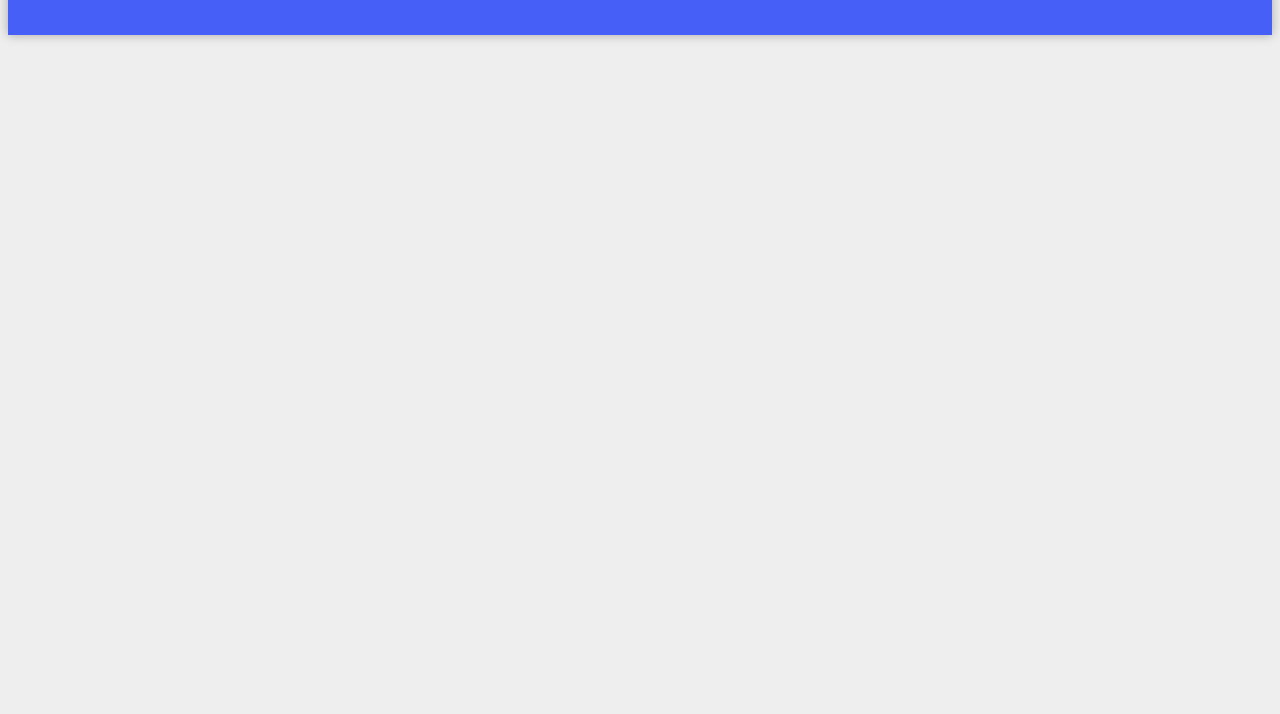
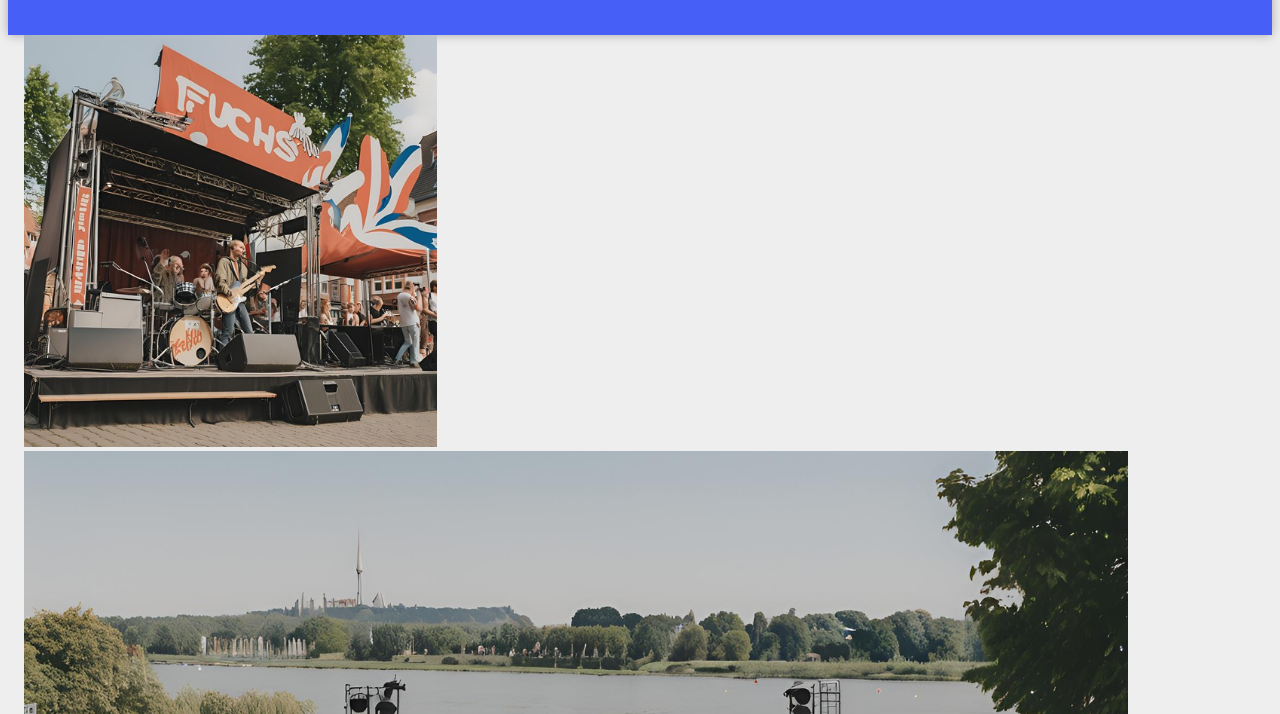
Before and after one commit to M1roel/DA-Photo, a plain HTML site: page index.html in a window 1280 px wide. Shown: the part 86-800 px from the top of the page. Drawn offline with Linux system fonts and the light colour scheme.

Commit message:
Funktion zu laden der Fotos auf der Seite hinzugefuegt

```diff
--- a/index.html
+++ b/index.html
@@ -9,5 +9,7 @@
 </head>
 <body>
     <div id="header" class="header"></div> <!-- Header-Container -->
+    <div id="imgContainer" class="imgContainer"></div> <!-- Image Container -->
+
 </body>
 </html>
--- a/script.js
+++ b/script.js
@@ -4,11 +4,19 @@ let images = [
   "img/rockstarter.png",
 ];
 
+// ===========================================
+// Abschnitt: Funktionen zur Datenverarbeitung
+// ===========================================
+
 function load() {
+  const imgContainerElement = document.getElementById("imgContainer");
+  imgContainerElement.innerHTML = "";
   for (let i = 0; i < images.length; i++) {
     const img = images[i];
-    document.getElementById().innerHTML += `
-            <div onclick="openImage(${i})" class="imgBox"></img>
+    imgContainerElement.innerHTML += `
+            <div class="imgBox">
+                <img src="${img}" alt="${i + 1}">
+            </div>
         `;
   }
 }
@@ -24,9 +32,16 @@ function header() {
   headerElement.innerHTML += `<h1>MyPhotoBlog</h1>`; // Neues HTML-Element (H1) zum Header hinzufügen
 }
 
+function imgContainer() {
+  let imgContainerElement = document.getElementById("imgContainer");
+  imgContainerElement.innerHTML = "";
+  load();
+}
+
 // Funktion zum Rendern der Seite
 function render() {
   header(); // Header-Funktion aufrufen
+  imgContainer(); // Img-Funktion aufrufen
 }
 
 // ===========================
```
